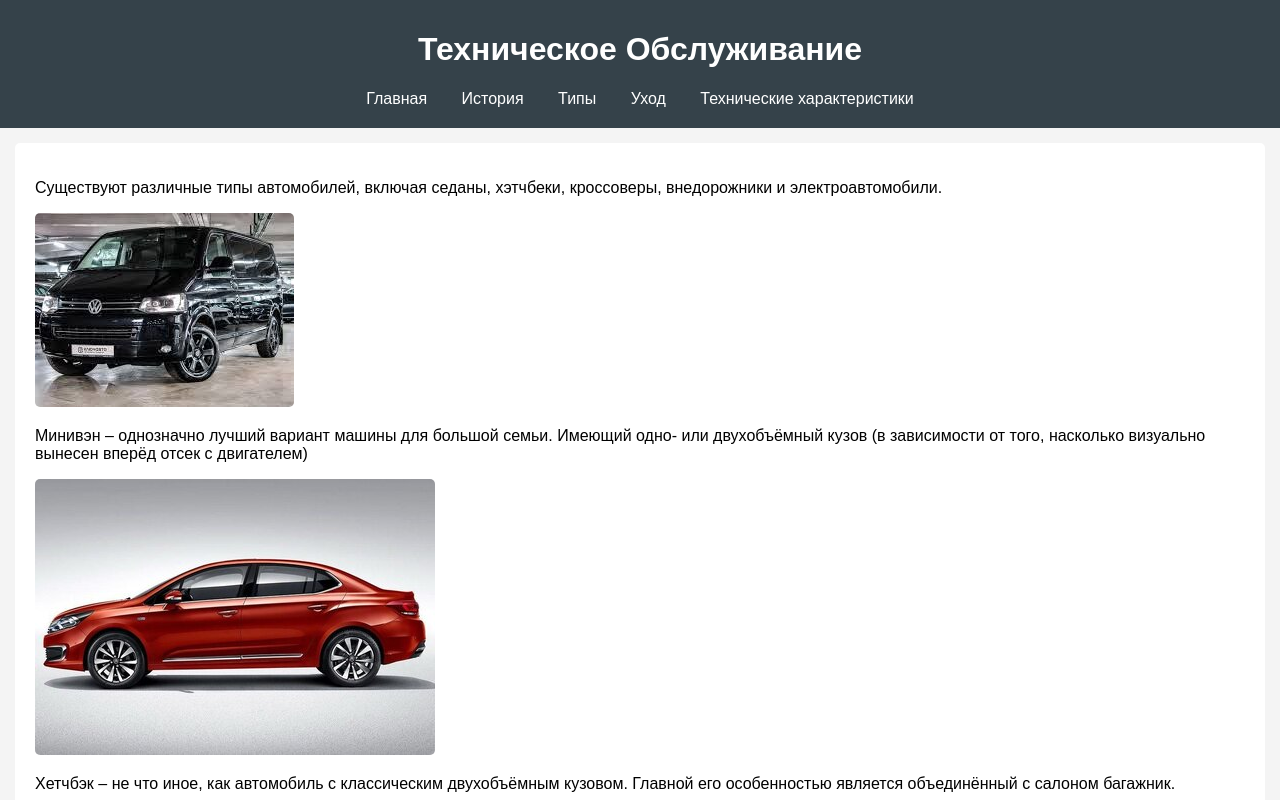
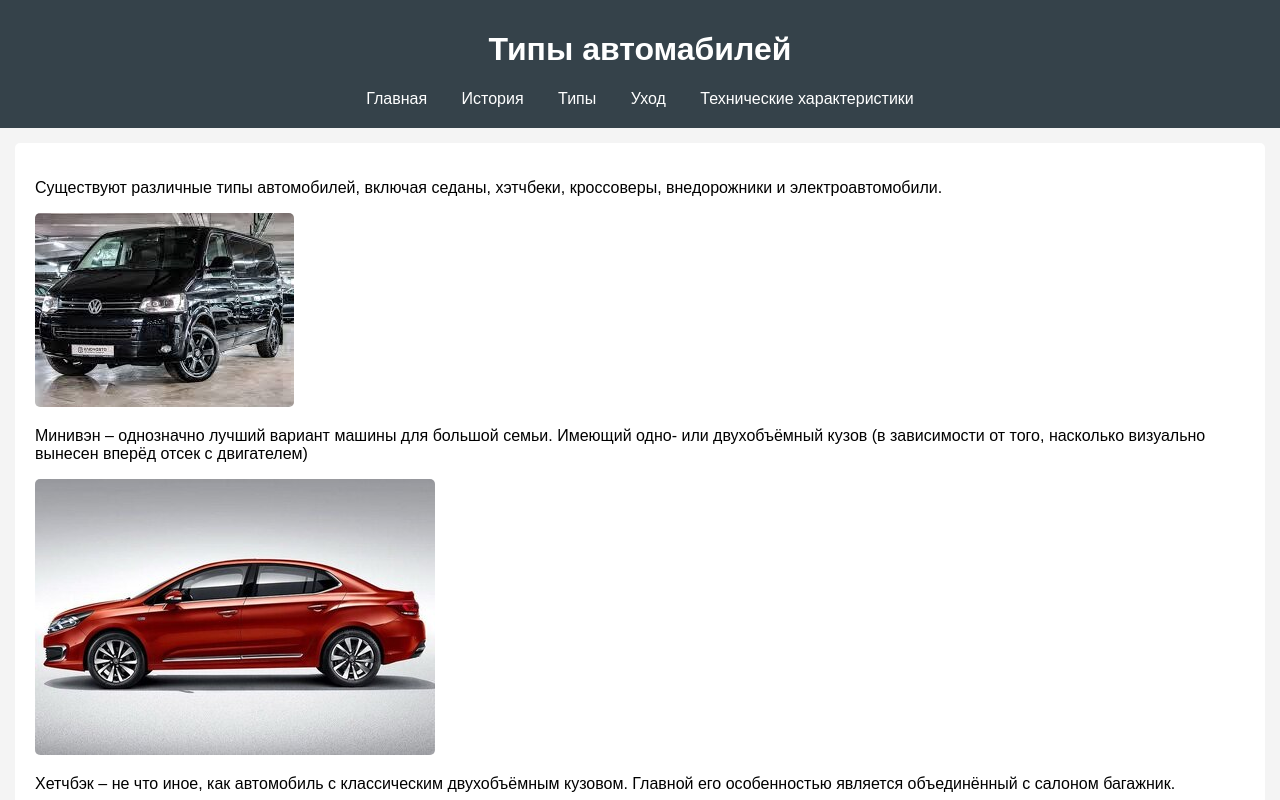
Before and after one commit to lamparik/car.now.product.hht, a plain HTML site: page types.html in a window 1280 px wide. Shown: the top 800 px of the page. Drawn offline with Linux system fonts and the light colour scheme.

Commit message:
Update types.html

```diff
--- a/types.html
+++ b/types.html
@@ -3,12 +3,12 @@
 <head>
     <meta charset="UTF-8">
     <meta name="viewport" content="width=device-width, initial-scale=1.0">
-    <title>Техническое Обслуживание</title>
+    <title>Типы автомабилей</title>
     <link rel="stylesheet" href="styles.css">
 </head>
 <body>
     <header>
-        <h1>Техническое Обслуживание</h1>
+        <h1>Типы автомабилей</h1>
         <nav>
             <a href="index.html">Главная</a>
             <a href="history.html">История</a>
```
